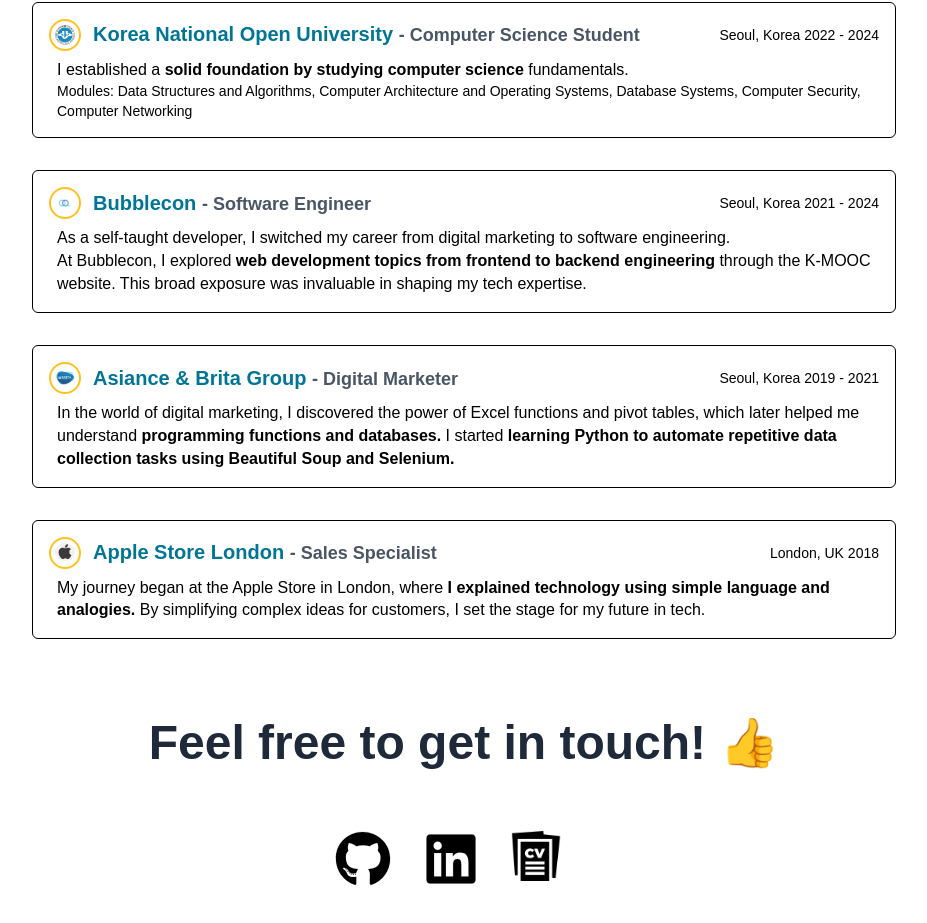
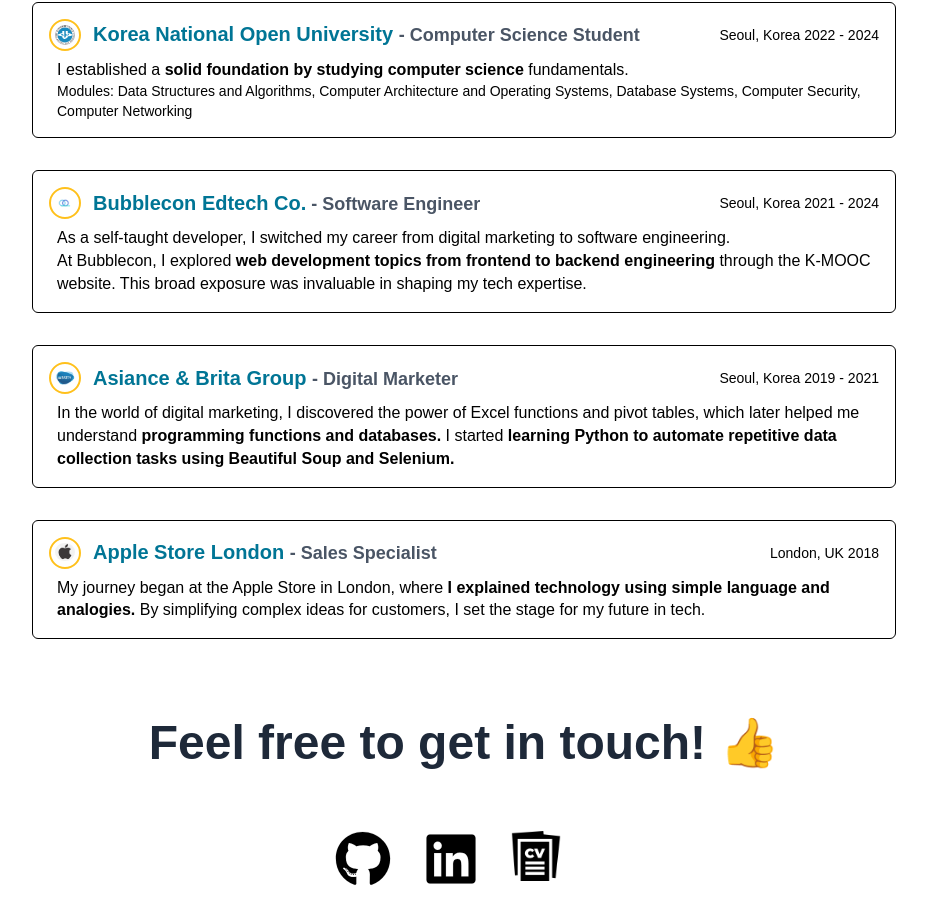
Before and after one commit to day-lee/portfolio-2025, a Next.js app: page / in a window 1280 px wide. Shown: the part 3169-4092 px from the top of the page, without its empty margins (176-1103 px from the left). Built offline with nearby package versions, Linux system fonts and the light colour scheme; what tailwindcss-animated would draw is missing.

Commit message:
Update company name

```diff
--- a/app/page.tsx
+++ b/app/page.tsx
@@ -353,7 +353,7 @@
                 <div className='text-center mt-4 text-lg font-mono'> <p>Working hard :)</p> <p className='text-sm'>@ Bubblecon Seoul office</p> </div>
             </div>
               <div className='flex flex-col sm:flex-row font-bold'>
-                <p className="text-xl  text-cyan-700"> Bubblecon <span className="text-lg text-gray-600"> - Software Engineer</span></p>
+                <p className="text-xl  text-cyan-700"> Bubblecon Edtech Co.<span className="text-lg text-gray-600"> - Software Engineer</span></p>
               </div>
             </div>
             <span> Seoul, Korea 2021 - 2024 </span>
```
